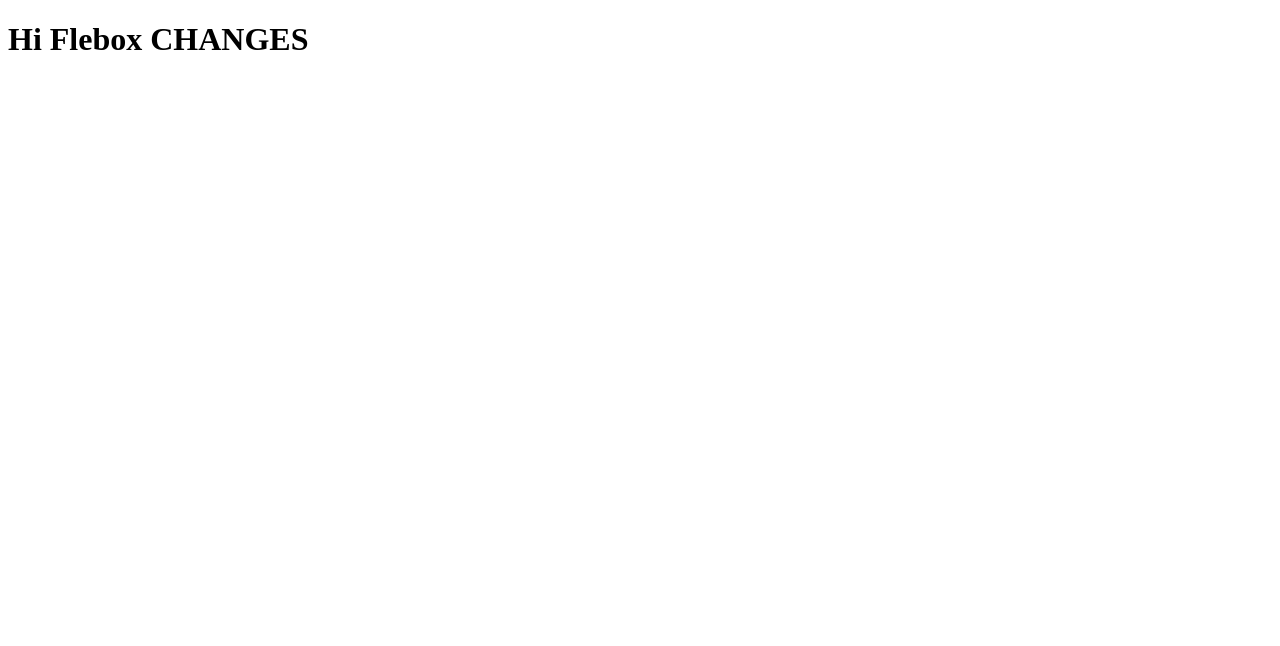
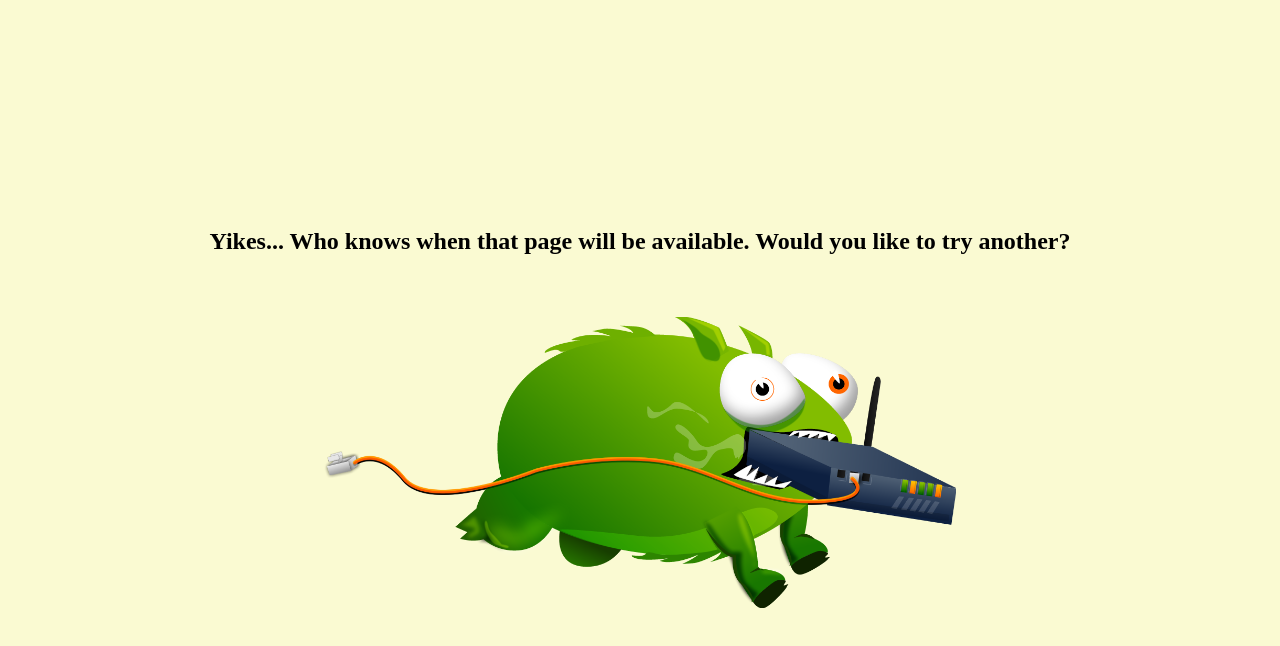
Before and after one commit to jedthompson99/flexbox-course, a website: page index.html in a window 1280 px wide. Drawn offline with Linux system fonts and the light colour scheme.

Commit message:
flexbox errror page

```diff
--- a/index.html
+++ b/index.html
@@ -4,9 +4,39 @@
     <meta charset="UTF-8">
     <meta http-equiv="X-UA-Compatible" content="IE=edge">
     <meta name="viewport" content="width=device-width, initial-scale=1.0">
-    <title>Document</title>
+    <title>Error Page</title>
+    <link rel="preconnect" href="https://fonts.gstatic.com">
+    <link href="https://fonts.googleapis.com/css2?family=Merriweather:wght@300&display=swap" rel="stylesheet">
+
+    <style>
+        body {
+            background-color: lightgoldenrodyellow;
+            font-family: font-family: 'Merriweather', serif;
+        }
+        .error_wrapper {
+            display:flex;
+            justify-content: center;
+            align-items: center;
+            height: 100vh;
+            flex-direction: column;
+        }
+
+        .error_wrapper > .error_heading {
+            margin-bottom: 42px;
+        }
+
+        img {
+            width: 50%;
+        }
+    </style>
 </head>
+
 <body>
-    <h1>Hi Flebox CHANGES</h1>
+    <div class="error_wrapper">
+        <div class="error_heading">
+            <h2>Yikes... Who knows when that page will be available. Would you like to try another?</h2>
+        </div>
+        <img src="images/tbot.png">
+    </div>
 </body>
 </html>
```
Also changed, not shown: Images/tbot.png (added), 1 other file.
